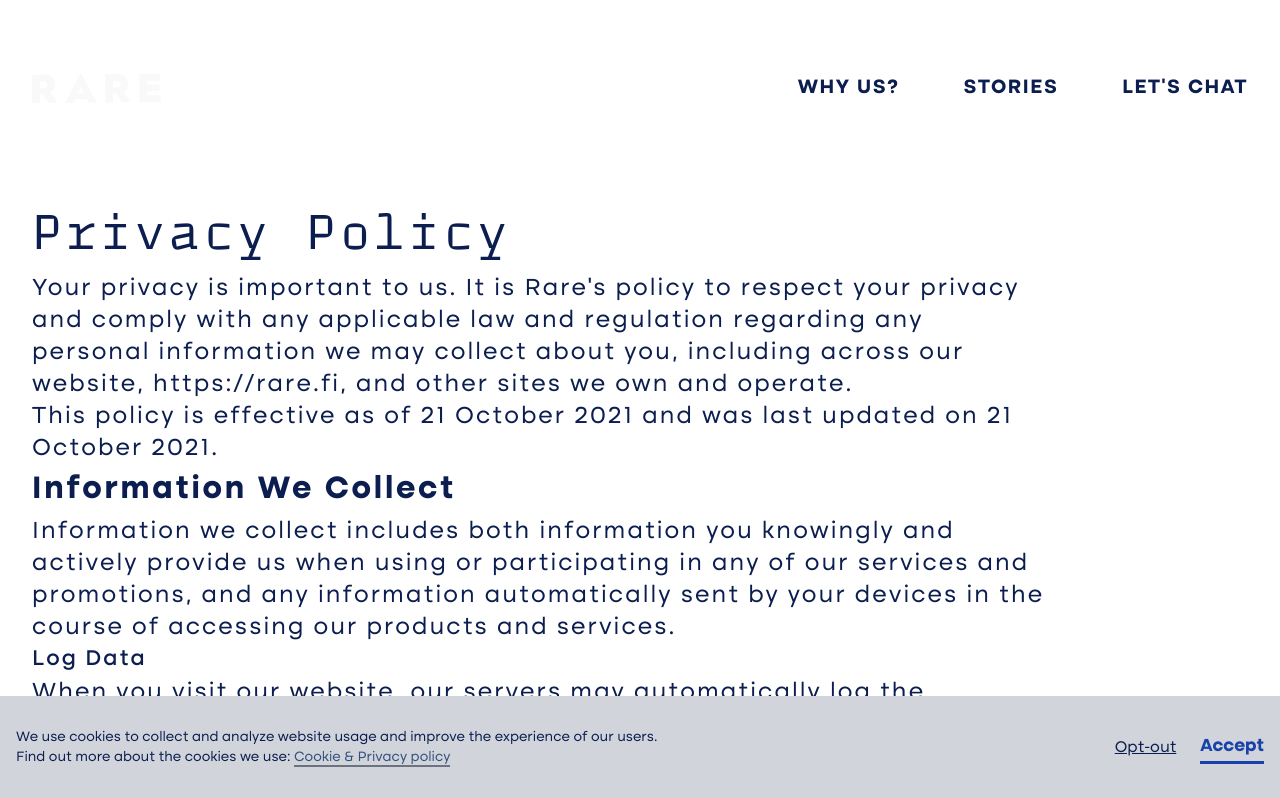
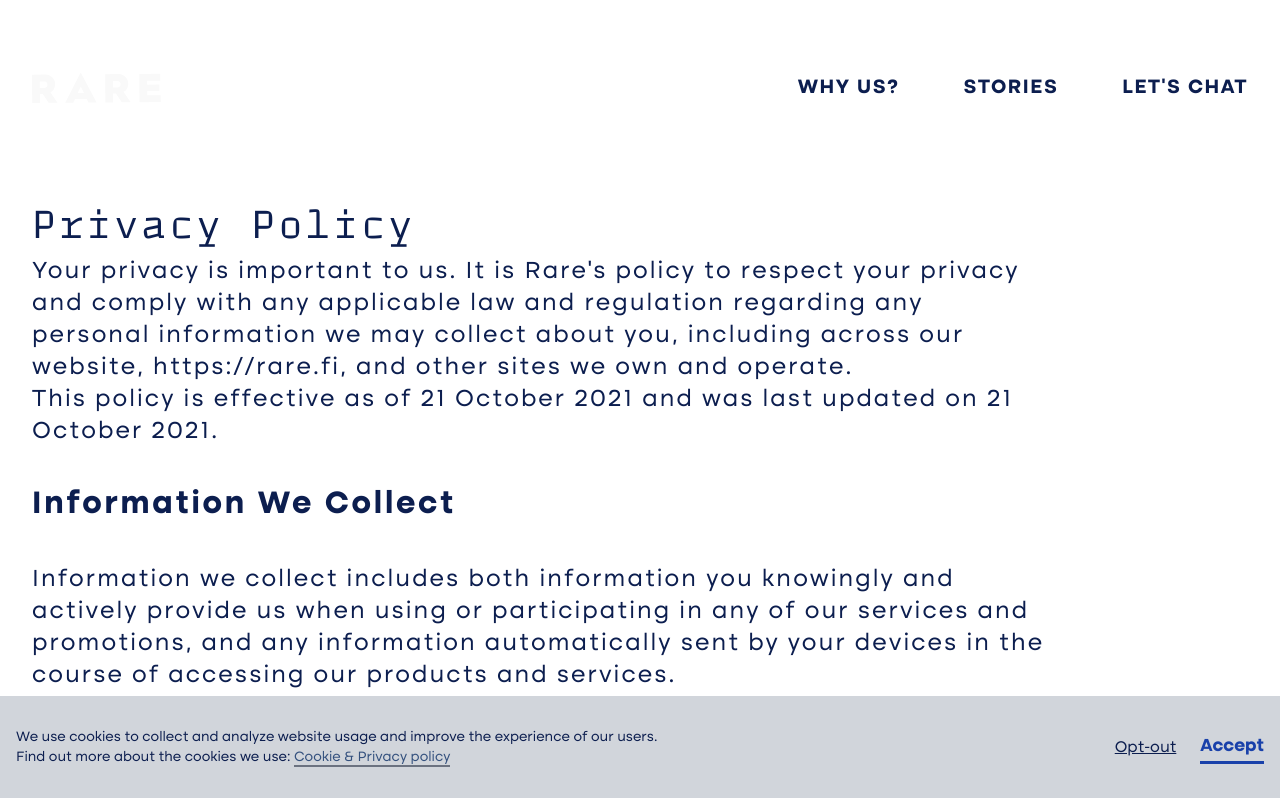
Before and after one commit to rareagency/rare.fi, a Next.js app: page /privacy in a window 1280 px wide. Shown: the top 798 px of the page. Built offline with nearby package versions, Linux system fonts and the light colour scheme; a small style sheet from the web is missing.

Commit message:
Modify h2 sizes

```diff
--- a/components/Footer/TickerText.tsx
+++ b/components/Footer/TickerText.tsx
@@ -1,30 +1,23 @@
 import React from "react";
 import ReactTypingEffect from "react-typing-effect";
 
-const TickerText = () => {
-  const words = [
-    "collaborative",
-    "accessible",
-    "to last",
-    "with love",
-    "for humans",
-  ];
+const fontClassName =
+  "text-off-white text-[64px] xl:text-[50px] lg:text-[42px] md:text-[35px] sm:text-[1.6rem]";
 
-  return (
+const TickerText = () => (
   <ReactTypingEffect
-      text={words}
+    text={["collaborative", "accessible", "to last", "with love", "for humans"]}
     cursorRenderer={(cursor: string) => (
-        <h2 className="text-off-white">{cursor}</h2>
+      <h2 className={fontClassName}>{cursor}</h2>
     )}
     speed={200}
     eraseSpeed={50}
     typingDelay={1000}
     eraseDelay={3000}
-      displayTextRenderer={(text: string) => {
-        return <h2 className="text-off-white sm:text-[1.6rem]">{text}</h2>;
-      }}
+    displayTextRenderer={(text: string) => (
+      <h2 className={fontClassName}>{text}</h2>
+    )}
   />
 );
-};
 
 export default TickerText;
--- a/styles/globals.scss
+++ b/styles/globals.scss
@@ -66,17 +66,9 @@
   h2,
   .h2 {
     @apply block font-header-mono;
-    font-size: 64px;
+    font-size: 40px;
     letter-spacing: 0.085em;
     line-height: 161.5%;
-
-    @media screen and (max-width: theme("screens.xl.max")) {
-      font-size: 50px;
-    }
-
-    @media screen and (max-width: theme("screens.lg.max")) {
-      font-size: 42px;
-    }
 
     @media screen and (max-width: theme("screens.md.max")) {
       font-size: 35px;
@@ -122,6 +114,8 @@
     font-weight: bold;
     line-height: 161.5%;
     letter-spacing: 0.085em;
+    margin-bottom: 32px;
+    margin-top: 32px;
 
     @media screen and (max-width: theme("screens.md.max")) {
       font-size: 30px;
```
Lines whose indentation alone changed are shown as unchanged.
